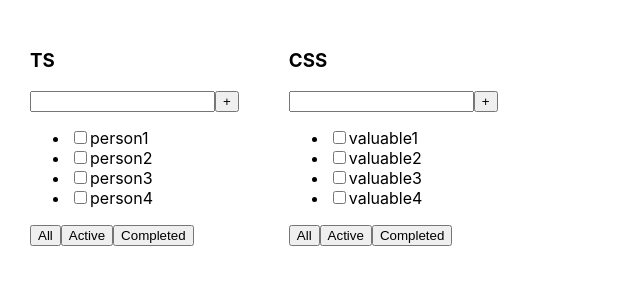
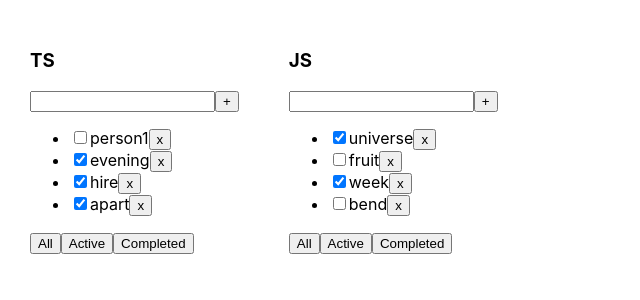
Before and after one commit to Metaloziz/training_todolist, a React (Create React App) app: page / in a window 1280 px wide. Shown: the top 300 px of the page, without its empty margins (0-640 px from the left). Built offline with nearby package versions, Linux system fonts and the light colour scheme.

Commit message:
2 lesson

```diff
--- a/src/App.tsx
+++ b/src/App.tsx
@@ -1,36 +1,84 @@
-import React from 'react';
+import React, {useState} from 'react';
 import './App.css';
 import {Todolist} from "./components/Todolist/Todolist";
 import {v1} from 'uuid'
 
+type ListPT = {
+    id: string
+    title: string
+    filter: FilterPT
+}
 
-export type taskPT = {
+export type FilterPT = "ALL" | "COMPLETED" | "ACTIVE"
+
+
+export type TaskPT = {
     id: string
     title: string
     isDone: boolean
 }
 
+type TasksPT = {
+    [key: string]: TaskPT[]
+}
+
+
 function App() {
 
-    const tasks1: taskPT[] = [
-        {id: v1(), title: 'person1', isDone: false},
-        {id: v1(), title: 'person2', isDone: false},
-        {id: v1(), title: 'person3', isDone: false},
-        {id: v1(), title: 'person4', isDone: false},
-    ]
+    let list_one_ID = v1()
+    let list_two_ID = v1()
 
-    const tasks2: taskPT[] = [
-        {id: v1(), title: 'valuable1', isDone: false},
-        {id: v1(), title: 'valuable2', isDone: false},
-        {id: v1(), title: 'valuable3', isDone: false},
-        {id: v1(), title: 'valuable4', isDone: false},
-    ]
+    let [lists, setLists] = useState<ListPT[]>([
+        {id: list_one_ID, title: "TS", filter: 'ALL'},
+        {id: list_two_ID, title: "JS", filter: 'ALL'},
+    ])
+
+
+    let [tasks, setTasks] = useState<TasksPT>({
+        [list_one_ID]: [
+            {id: v1(), title: 'person1', isDone: false},
+            {id: v1(), title: 'evening', isDone: true},
+            {id: v1(), title: 'hire', isDone: true},
+            {id: v1(), title: 'apart', isDone: true},
+        ],
+        [list_two_ID]: [
+            {id: v1(), title: 'universe', isDone: true},
+            {id: v1(), title: 'fruit', isDone: false},
+            {id: v1(), title: 'week', isDone: true},
+            {id: v1(), title: 'bend', isDone: false},
+        ]
+    })
+
+
+    const removeTaskCB = (listID: string, taskID: string) => {
+        setTasks((state) => ({...state, [listID]: state[listID].filter(l => l.id !== taskID)}))
+    }
+    const changeFilter = (listID: string, newFilter: FilterPT) => {
+        setLists(state => state.map(el => el.id === listID ? {...el, filter: newFilter} : el))
+    }
+
+
+    // const tasks2: taskPT[] = [
+    //     {id: v1(), title: 'valuable1', isDone: false},
+    //     {id: v1(), title: 'valuable2', isDone: false},
+    //     {id: v1(), title: 'valuable3', isDone: false},
+    //     {id: v1(), title: 'valuable4', isDone: false},
+    // ]
 
 
     return (
         <div className="App">
-            <Todolist title={"TS"} tasks={tasks1}/>
-            <Todolist title={"CSS"} tasks={tasks2}/>
+
+            {lists.map(list => {
+                return <Todolist key={list.id}
+                                 listID={list.id}
+                                 title={list.title}
+                                 tasks={tasks[list.id]}
+                                 filter={list.filter}
+                                 removeTaskCB={removeTaskCB}
+                                 changeFilter={changeFilter}/>
+            })}
+
         </div>
     );
 }
--- /dev/null
+++ b/src/components/Tasks/Tasks.tsx
@@ -0,0 +1,43 @@
+import {FilterPT, TaskPT} from "../../App";
+import React from "react";
+
+type TasksPT = {
+    listID: string
+    tasks: TaskPT[]
+    filter: FilterPT
+    removeTaskCB: (listID: string, taskID: string) => void
+}
+export const Tasks = (props: TasksPT) => {
+
+    const removeTaskCB = (taskID: string) => {
+        props.removeTaskCB(props.listID, taskID)
+    }
+
+    let filtredTasks
+
+    switch (props.filter) {
+        case "COMPLETED":
+            filtredTasks = props.tasks.filter(el => el.isDone)
+            break
+        case "ACTIVE":
+            filtredTasks = props.tasks.filter(el => !el.isDone)
+            break
+        case "ALL":
+        default:
+            filtredTasks = props.tasks
+
+    }
+
+
+    return (
+        <div>
+            <ul>
+                {filtredTasks.map(el => <li key={el.id} id={el.id}>
+                    <input type="checkbox" checked={el.isDone}/>
+                    <span>{el.title}</span>
+                    <button onClick={() => removeTaskCB(el.id)}>x</button>
+                </li>)}
+            </ul>
+        </div>
+    );
+};
--- a/src/components/Todolist/Todolist.tsx
+++ b/src/components/Todolist/Todolist.tsx
@@ -1,32 +1,42 @@
 import React from "react";
-import {taskPT} from "../../App";
+import {FilterPT, TaskPT} from "../../App";
+import {Tasks} from "../Tasks/Tasks";
 
 
 type TodolistPT = {
+    listID: string
     title: string
-    tasks: taskPT[]
+    tasks: TaskPT[]
+    filter: FilterPT
+    removeTaskCB: (listID: string, taskID: string) => void
+    changeFilter: (listID: string, newFilter: FilterPT) => void
 }
 
 
 export const Todolist = (props: TodolistPT) => {
+
+
+        const changeFilterCB = (filter: FilterPT) => {
+            props.changeFilter(props.listID, filter)
+        }
+
+
         return (
             <div>
-            <h3>{props.title}</h3>
+                <h3>{props.title}
+                </h3>
                 <div>
                     <input/>
                     <button>+</button>
                 </div>
-            <ul>
-                {props.tasks.map(el => <li key={el.id} id={el.id}>
-                    <input type="checkbox" checked={el.isDone}/>
-                    <span>{el.title}</span>
-                </li>)}
-            </ul>
+                <Tasks listID={props.listID} filter={props.filter} tasks={props.tasks} removeTaskCB={props.removeTaskCB}/>
                 <div>
-                <button>All</button>
-                <button>Active</button>
-                <button>Completed</button>
+                    <button onClick={() => changeFilterCB("ALL")}>All</button>
+                    <button onClick={() => changeFilterCB("ACTIVE")}>Active</button>
+                    <button onClick={() => changeFilterCB("COMPLETED")}>Completed</button>
                 </div>
             </div>
-    );
-};
+        )
+            ;
+    }
+;
```
Lines whose indentation alone changed are shown as unchanged.
